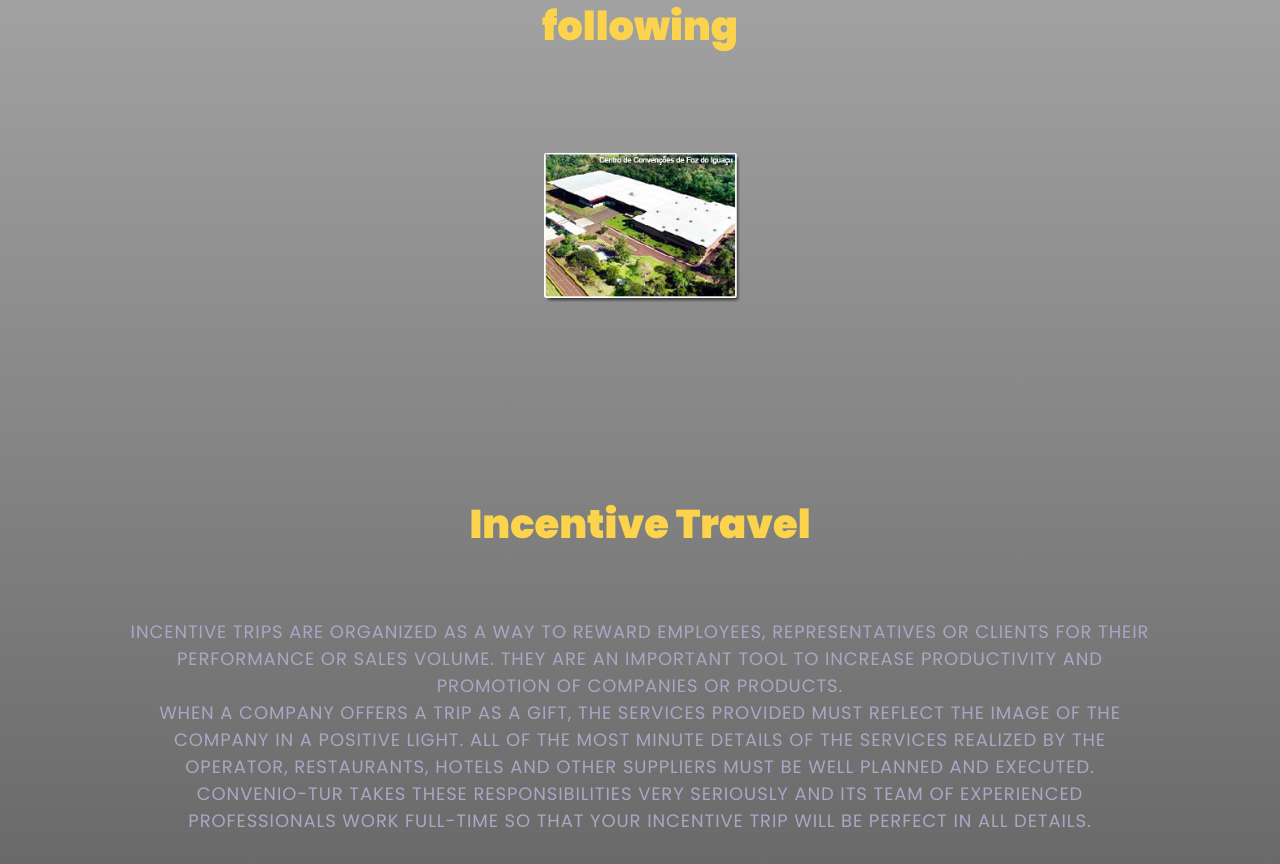
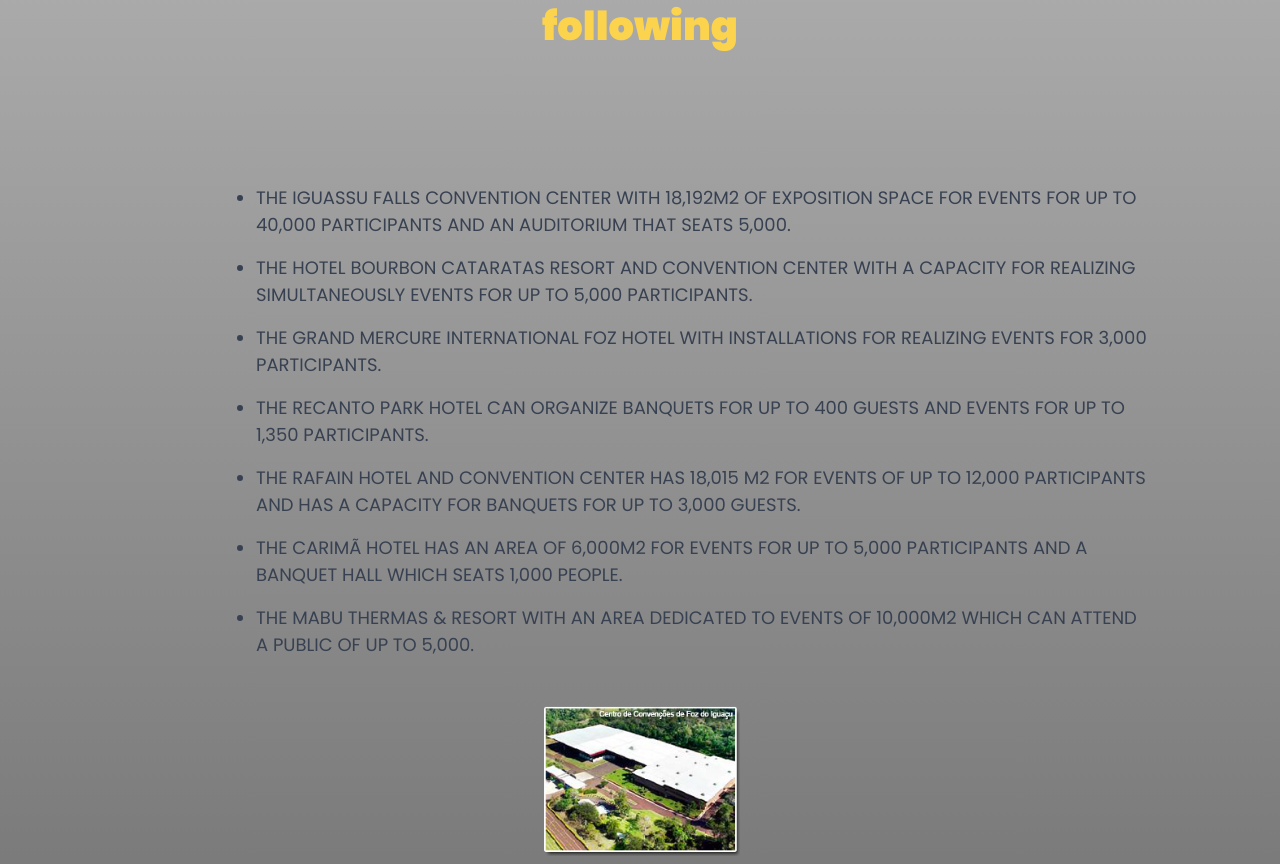
Before and after one commit to edusanttini/convenioTur, a React (Vite) app: page /eventsandincentives in a window 1280 px wide. Shown: the part 820-1684 px from the top of the page. Built offline with nearby package versions, Linux system fonts and the light colour scheme.

Commit message:
eventsAndIncentives done

```diff
--- a/src/components/AppProducts/EventsAndIncentives.jsx
+++ b/src/components/AppProducts/EventsAndIncentives.jsx
@@ -77,13 +77,17 @@
                                 The principal venues for realizing events in Iguassu are the following
                             </h2>
                             <p className={`${styles.sectionSubTextGray}pr-32 pl-32 pl-sm-4 pt-16 `}>
-                                {/*<p className="pb-4">- The Iguassu Falls Convention Center with 18,192m2 of exposition space for events for up to 40,000 participants and an auditorium that seats 5,000.</p>
-                                <p className="pb-4">- The Hotel Bourbon Cataratas Resort and Convention Center with a capacity for realizing simultaneously events for up to 5,000 participants.</p>
-                                <p className="pb-4">- The Grand Mercure International Foz Hotel with installations for realizing events for 3,000 participants.</p>
-                                <p className="pb-4">- The Recanto Park Hotel can organize banquets for up to 400 guests and events for up to 1,350 participants.</p>
-                                <p className="pb-4">- The Rafain Hotel and Convention Center has 18,015 m2 for events of up to 12,000 participants and has a capacity for banquets for up to 3,000 guests.</p>
-                                <p className="pb-4">- The Carimã Hotel has an area of 6,000m2 for events for up to 5,000 participants and a banquet hall which seats 1,000 people.</p>
-    <p className="pb-4">- The Mabu Thermas & Resort with an area dedicated to events of 10,000m2 which can attend a public of up to 5,000.</p>*/}
+                                <div className=" pr-32 pl-32 pl-sm-4 pt-16 mx-auto ">
+                                <ul  style={{listStyleType: 'disc'}}>
+                                    <li className="pb-4">The Iguassu Falls Convention Center with 18,192m2 of exposition space for events for up to 40,000 participants and an auditorium that seats 5,000.</li>
+                                    <li className="pb-4">The Hotel Bourbon Cataratas Resort and Convention Center with a capacity for realizing simultaneously events for up to 5,000 participants.</li>
+                                    <li className="pb-4">The Grand Mercure International Foz Hotel with installations for realizing events for 3,000 participants.</li>
+                                    <li className="pb-4">The Recanto Park Hotel can organize banquets for up to 400 guests and events for up to 1,350 participants.</li>
+                                    <li className="pb-4">The Rafain Hotel and Convention Center has 18,015 m2 for events of up to 12,000 participants and has a capacity for banquets for up to 3,000 guests.</li>
+                                    <li className="pb-4">The Carimã Hotel has an area of 6,000m2 for events for up to 5,000 participants and a banquet hall which seats 1,000 people.</li>
+                                    <li className="pb-4">The Mabu Thermas & Resort with an area dedicated to events of 10,000m2 which can attend a public of up to 5,000.</li>
+                                </ul>
+                            </div>
                             </p>
                             <div className="mx-auto max-w-md">
                                 <p className={`pt-8 pb-32`}>
```
